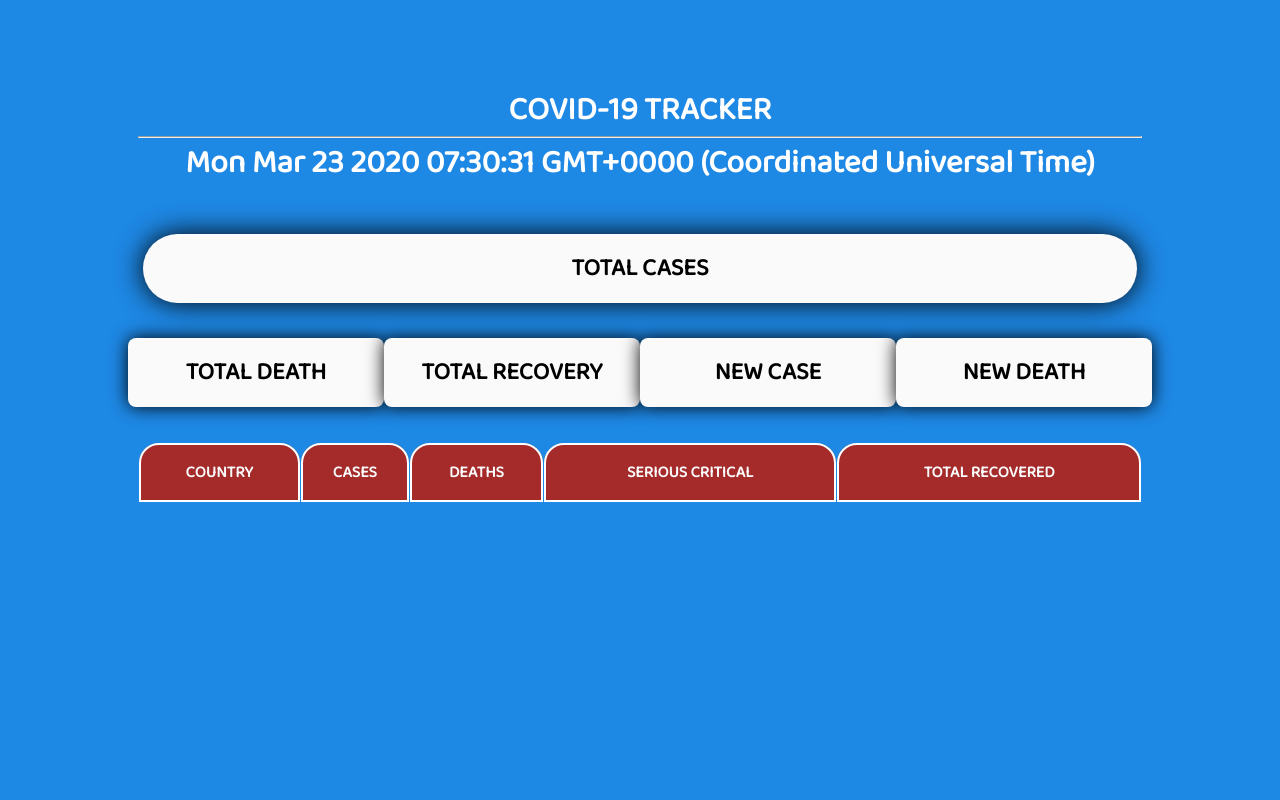
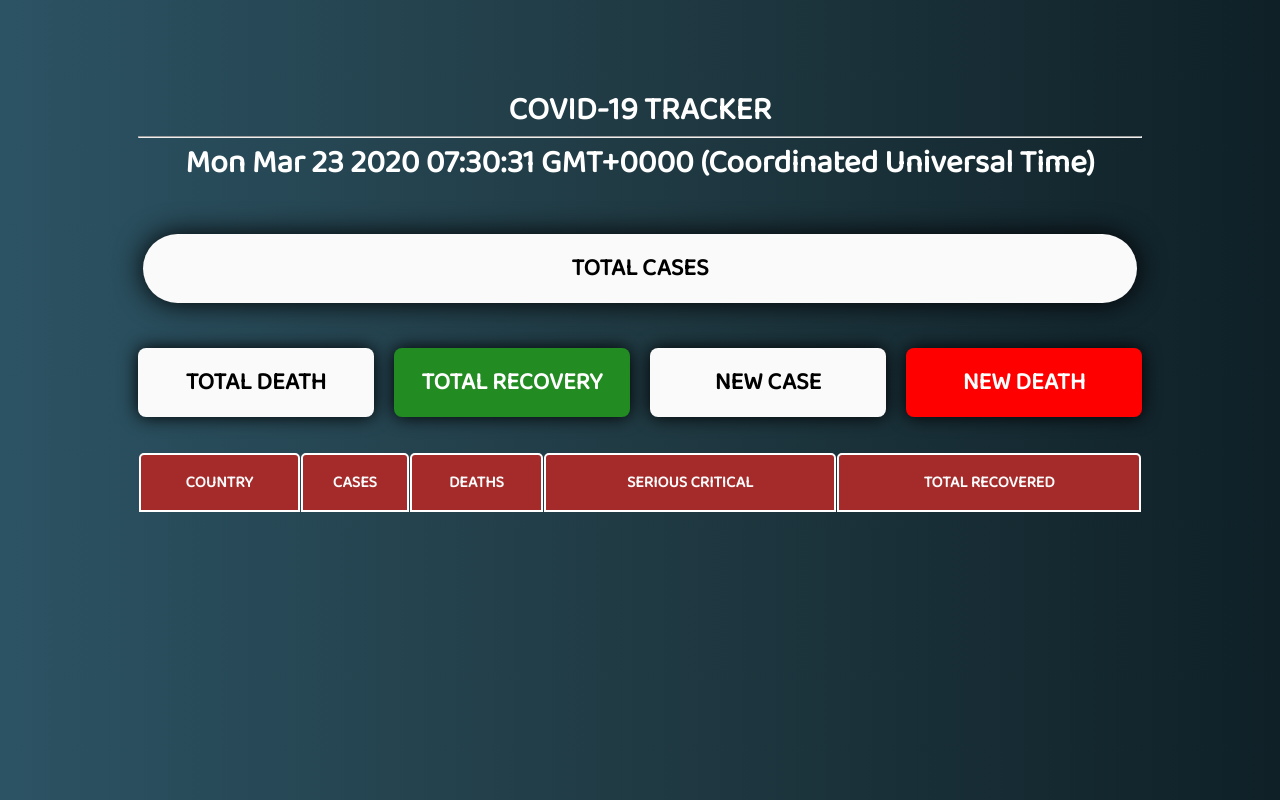
Before and after one commit to mjafory/covid19, a plain HTML site: page index.html in a window 1280 px wide. Drawn offline with Linux system fonts and the light colour scheme; no server answers.

Commit message:
update css

```diff
--- a/css/style.css
+++ b/css/style.css
@@ -5,7 +5,10 @@
     font-family: 'Baloo 2', cursive;
 }
 body{
-    background-color: #1e88e5;
+   background: #0F2027;  /* fallback for old browsers */
+background: -webkit-linear-gradient(to right, #2C5364, #203A43, #0F2027);  /* Chrome 10-25, Safari 5.1-6 */
+background: linear-gradient(to right, #2C5364, #203A43, #0F2027); /* W3C, IE 10+/ Edge, Firefox 16+, Chrome 26+, Opera 12+, Safari 7+ */
+
 }
 .wrapper{
     width: 80%;
@@ -39,7 +42,7 @@ body{
 .box_wrapper .box{
     background-color: #fafafa;
     box-shadow: 0px 0px 18px 0px black;
-    margin-bottom: 10px;
+    margin: 10px;
     width:100%;
     text-align: center;
     padding: 15px 0;
@@ -69,8 +72,11 @@ th{
     border: none;
     border-spacing: 0;
     background-color: brown;
-    border-radius: 20px 20px 0px 0px;
+    border-radius: 5px 5px 0px 0px;
     border: 2px solid white;
+     position: -webkit-sticky; /* Safari */
+  position: sticky;
+  top: 0;
 }
 tr:nth-child(even){
     background-color: #fafafa;
@@ -88,12 +94,21 @@ tr td{
 }
 
 @media screen and (max-width:800px) {
+
+
     .wrapper .box_wrapper{
     display: block;
     flex-wrap: nowrap;
     flex-direction: row;
 }
+    box_wrapper .box{
+    margin:0px;
+    margin-bottom: 10px;
+     }
+
+    th{  font-size: 12px; }
 }
+
 #countries_stat {
     position: absolute;
     left: 50%;
--- a/index.html
+++ b/index.html
@@ -24,7 +24,7 @@
 
             <div class="total_case_box">
                 <h2>Total Cases</h2>
-                <p id="total_cases"></p>
+                <p id="total_cases" style="font-weight: bold;"></p>
             </div><br>
 
            <div class="box_wrapper">
@@ -33,7 +33,7 @@
                     <p id="total_death"> </p>
                 </div>
 
-                <div class="box">
+                <div class="box"  style="background-color:forestgreen;color: white;">
                     <h2>Total Recovery</h2>
                     <p id="total_recovered"> </p>
                 </div>
@@ -43,7 +43,7 @@
                     <p id="new_case"> </p>
                 </div>
 
-                <div class="box">
+                <div class="box" style="background-color: red;color: white;">
                     <h2>New Death</h2>
                     <p id="new_death"> </p>
                 </div>
```
